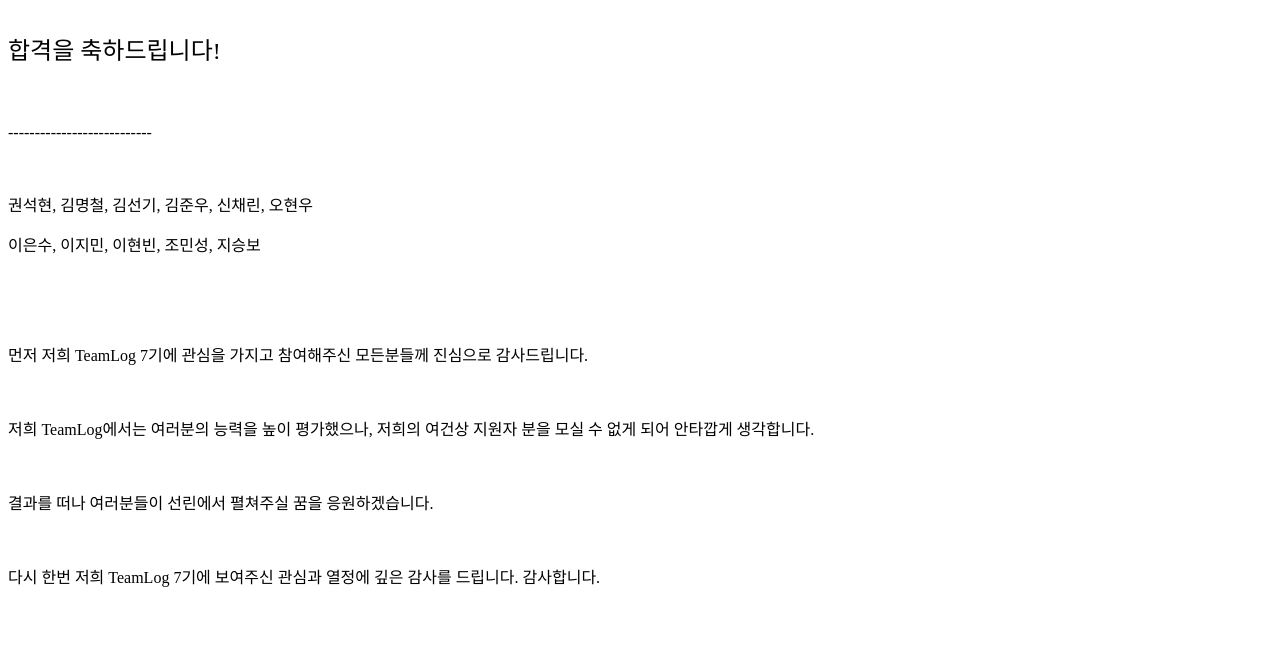
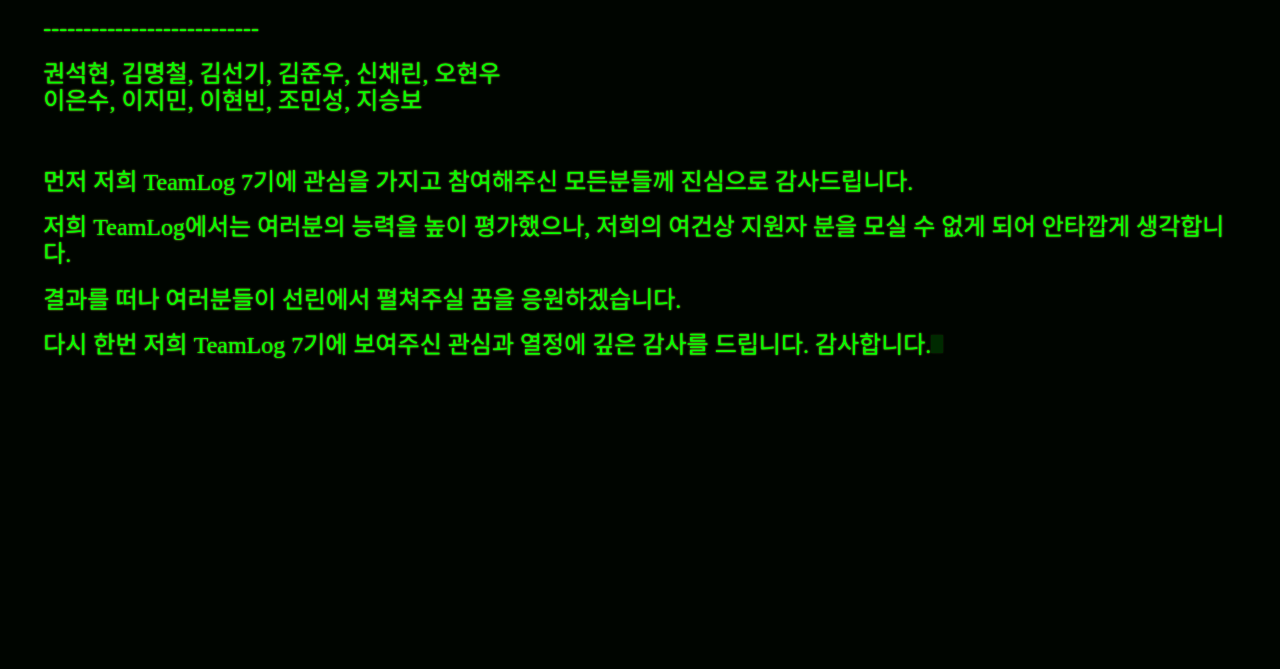
Before and after one commit to seo1128/Logsite, a plain HTML site: page candidates.html in a window 1280 px wide. Shown: the part 131-800 px from the top of the page. Drawn offline with Linux system fonts and the light colour scheme; the site is published under a folder, as on GitHub Pages, so addresses that start at the root find nothing.

```diff
--- a/candidates.html
+++ b/candidates.html
@@ -4,7 +4,7 @@
     <meta charset="UTF-8">
     <meta name="viewport" content="width=device-width, initial-scale=1.0">
     <meta http-equiv="X-UA-Compatible" content="ie=edge">
-    <link rel="stylesheet" href="/public/css/candidates.css">
+    <link rel="stylesheet" href="./public/css/candidates.css">
     <title>Document</title>
 </head>
 <body>
--- a/public/css/candidates.css
+++ b/public/css/candidates.css
@@ -1,4 +1,4 @@
-@import url('https://fonts.googleapis.com/css?family=VT323&subset=latin-ext');
+
 @font-face{
     font-family: 'expansiva';
     src: url("./public/fonts/Expansiva.otf") format("opentype");
```
